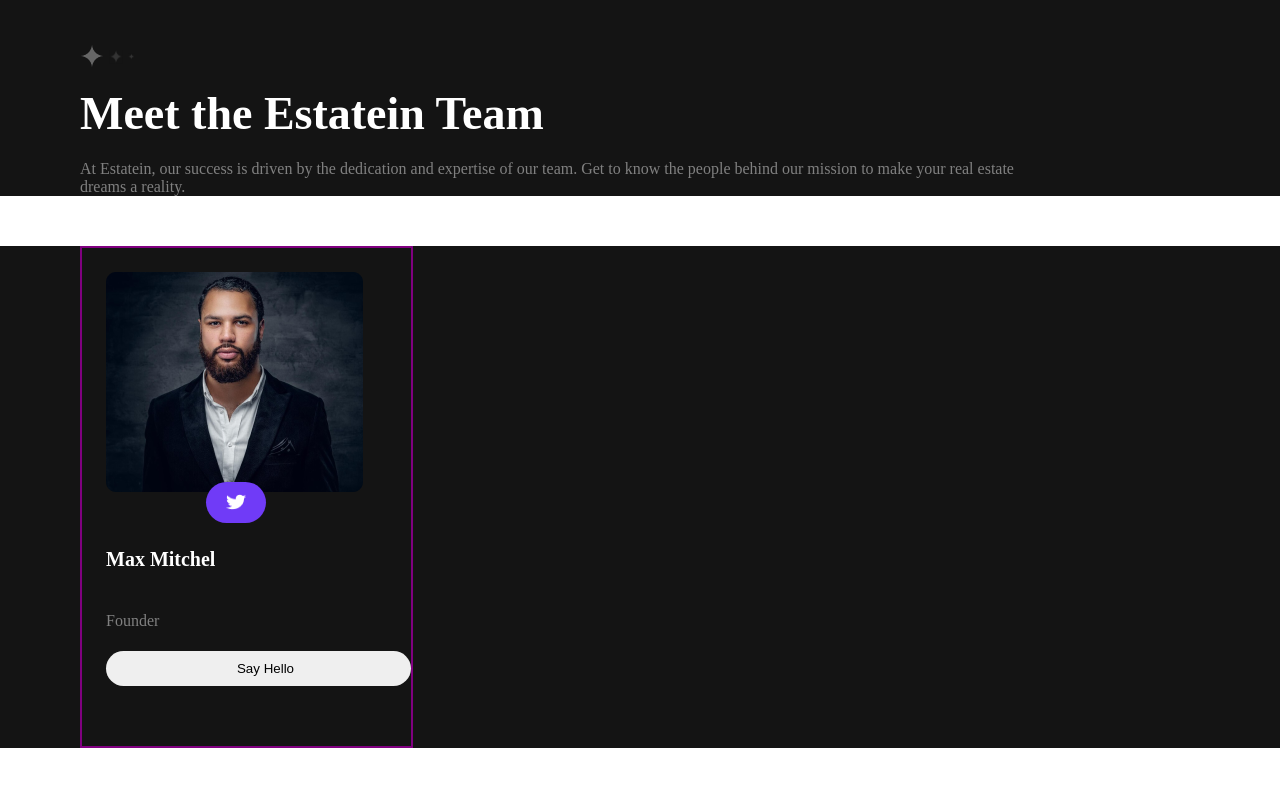
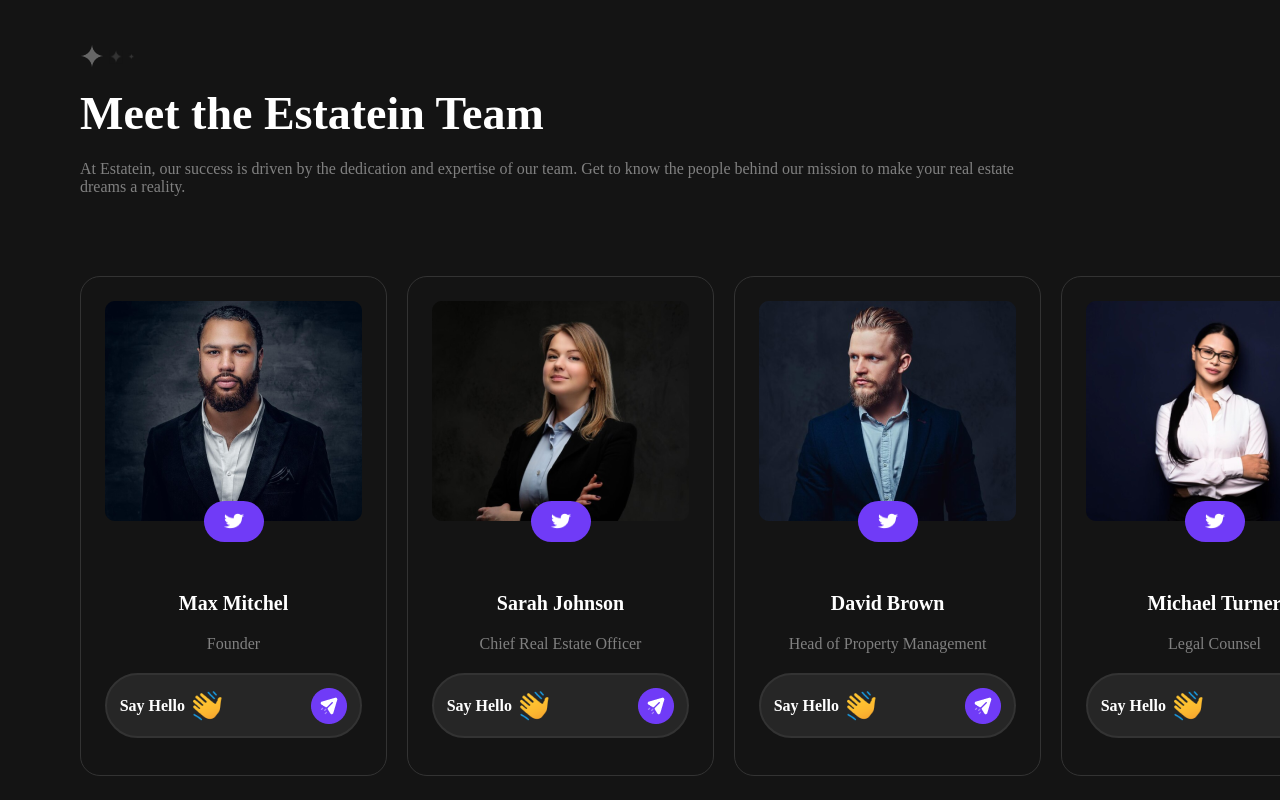
Before and after one commit to DeVTeJ10/Home-ly, a React (Vite) app: page /about-us in a window 1280 px wide. Shown: the part 2786-3586 px from the top of the page. Before the commit the page ends 3534 px from the top, so only its background shows below. Built offline with nearby package versions, Linux system fonts and the light colour scheme.

Commit message:
delegates optimisation

```diff
--- a/src/pages/aboutUs/aboutUs.css
+++ b/src/pages/aboutUs/aboutUs.css
@@ -194,6 +194,7 @@
     background-color: #141414;
     color: white;
     padding-top: 30px;
+    padding-bottom: 30px;
 }
 
 .tweets{
@@ -204,34 +205,70 @@
     background-color: #703bf7;
     border-radius: 30px;
     border: 0px;
-    margin-left: 100px;
-    margin-top: -50px;
+    margin-top: -400px;
 }
 
 .contactss{
     padding-left: 20px;
     padding-top: 10px;
     padding-bottom: 10px;
+    padding-right: 20px;
     border: 0px;
     border-radius: 100px;
+    background-color: white;
+    width: 257px;
+
 }
 
 .delegates{
-
-    border: 2px solid purple;
+    text-align: center;
+    height: 450px;
+    border: 1px solid #333333;
     color: white;
+    padding-top: 24px;
     padding-left: 24px;
-    padding-top: 24px;
+    padding-right: 24px;
     padding-bottom: 24px;
-    display: flex;
-    flex-direction: column;
-    gap: 5px;
-    width: 305px;
-    height: 450px;
+    border-radius: 20px;
 }
 
 .sups{
+    align-items: center;
+    padding-bottom: 24px;
+}
+
+.succesful{
+    display: flex;
+    color: white;
+    background-color: #141414;
     padding-left: 80px;
     padding-right: 80px;
-    background-color: #141414;
+    gap: 20px;
 }
+
+.tweetings{
+    align-items: center;
+
+}
+
+.sayshello{
+    display: flex;
+    justify-content: space-around;
+    align-items: center;
+    border: 2px solid #333333;
+    border-radius: 100px;
+    gap: 60px;
+    background-color: #262626;
+    margin-top: 20px;
+}
+
+.sayhellos{
+    display: flex;
+    align-items: center;
+    gap: 5px;
+}
+
+.tweetsss{
+    margin-top: -10px;
+    margin-bottom: 50px;
+}
--- a/src/pages/aboutUs/aboutUsPage.jsx
+++ b/src/pages/aboutUs/aboutUsPage.jsx
@@ -282,7 +282,9 @@
         </div>
       </div>
 
-      <div className="sups">
+
+    <div className="succesful">
+    <div className="sups">
         <div className="delegates">
           <div className="tweetpic">
             <img
@@ -291,6 +293,38 @@
               height={220}
               className="max"
             />
+            <div className="tweetsss">
+            <button className="tweets">
+              {" "}
+              <img className="tweetings"
+                src="./src/images/tweet.png"
+                width={20}
+                height={16.25}
+              />
+            </button>
+            </div>
+          </div>
+          <h3>Max Mitchel</h3>
+          <p>Founder</p>
+          <div className="sayshello">
+            <div className="sayhellos">
+            <h4>Say Hello</h4>
+            <img src="./src/images/wave.png" width={36} height={36}/>
+            </div>
+            <img src="./src/images/send.png" width={36} height={36}/>
+          </div>
+        </div>
+      </div>
+      <div className="sups">
+        <div className="delegates">
+          <div className="tweetpic">
+            <img
+              src="./src/images/sarah.png"
+              width={257}
+              height={220}
+              className="max"
+            />
+            <div className="tweetsss">
             <button className="tweets">
               {" "}
               <img
@@ -299,12 +333,82 @@
                 height={16.25}
               />
             </button>
+            </div>
           </div>
-          <h3>Max Mitchel</h3>
-          <p>Founder</p>
-          <button placeholder="Say Hello" className="contactss">Say Hello</button>
+          <h3>Sarah Johnson</h3>
+          <p>Chief Real Estate Officer</p>
+          <div className="sayshello">
+            <div className="sayhellos">
+              <h4>Say Hello</h4>
+              <img src="./src/images/wave.png" width={36} height={36} />
+            </div>
+            <img src="./src/images/send.png" width={36} height={36} />
+          </div>
         </div>
       </div>
+      <div className="sups">
+        <div className="delegates">
+          <div className="tweetpic">
+            <img
+              src="./src/images/david.png"
+              width={257}
+              height={220}
+              className="max"
+            />
+            <div className="tweetsss">
+            <button className="tweets">
+              {" "}
+              <img
+                src="./src/images/tweet.png"
+                width={20}
+                height={16.25}
+              />
+            </button>
+            </div>
+          </div>
+          <h3>David Brown</h3>
+          <p>Head of Property Management</p>
+            <div className="sayshello">
+              <div className="sayhellos">
+                <h4>Say Hello</h4>
+                <img src="./src/images/wave.png" width={36} height={36} />
+              </div>
+                <img src="./src/images/send.png" width={36} height={36} />
+            </div>
+        </div>
+      </div>
+      <div className="sups">
+        <div className="delegates">
+          <div className="tweetpic">
+            <img
+              src="./src/images/turner.png"
+              width={257}
+              height={220}
+              className="max"
+            />
+            <div className="tweetsss">
+            <button className="tweets">
+              {" "}
+              <img
+                src="./src/images/tweet.png"
+                width={20}
+                height={16.25}
+              />
+            </button>
+            </div>
+          </div>
+          <h3>Michael Turner</h3>
+          <p>Legal Counsel</p>
+            <div className="sayshello">
+              <div className="sayhellos">
+                <h4>Say Hello</h4>
+                <img src="./src/images/wave.png" width={36} height={36} />
+              </div>
+                <img src="./src/images/send.png" width={36} height={36} />
+            </div>
+        </div>
+      </div>
+    </div>
     </div>
   );
 };
```
